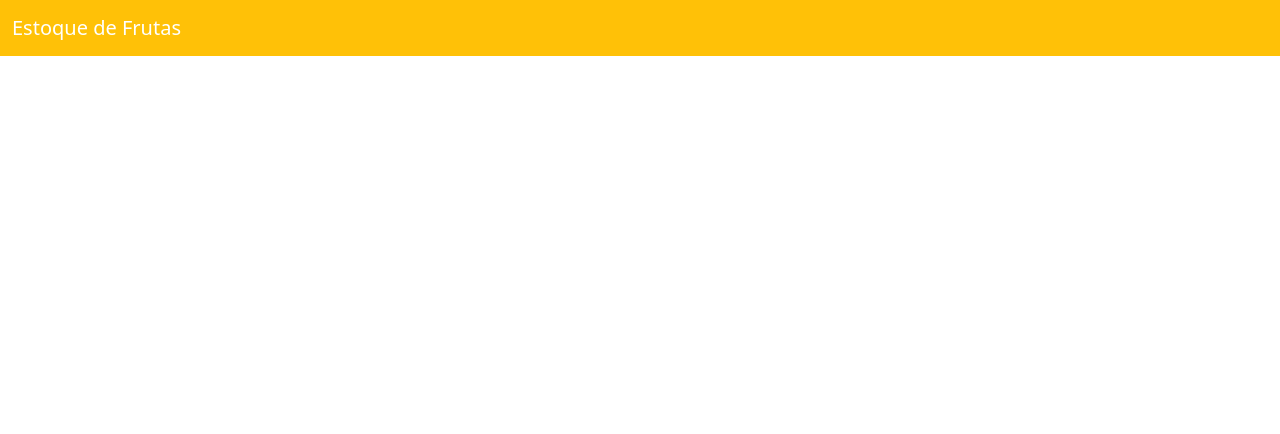
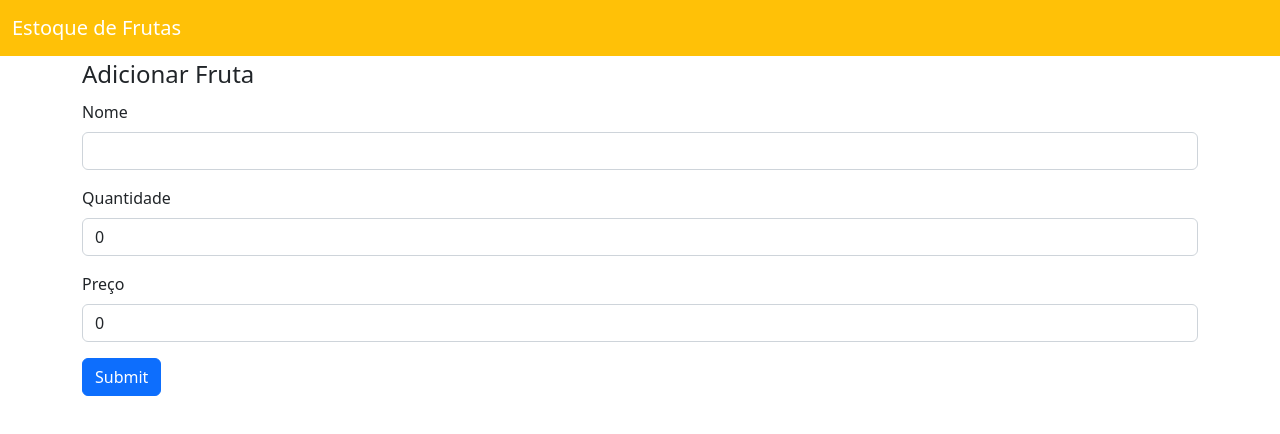
Before and after one commit to FabioCoelho27/fruit, an Angular app: page /fruits/create in a window 1280 px wide. Before the commit this address led to /. Shown: the top 434 px of the page. Built offline with nearby package versions, Linux system fonts and the light colour scheme.

Commit message:
Implement function of create to user interface

```diff
--- a/db.json
+++ b/db.json
@@ -1,5 +1,5 @@
 {
- "fruits":[
+  "fruits": [
     {
       "id": 1,
       "name": "mangá",
@@ -17,6 +17,12 @@
       "name": "Laranja",
       "quantity": 8,
       "price": 2.99
+    },
+    {
+      "id": 4,
+      "name": "Morango",
+      "price": 6.99,
+      "quantity": 12
     }
   ]
 }
--- a/src/app/fruits/create/create.component.html
+++ b/src/app/fruits/create/create.component.html
@@ -1 +1,25 @@
-<p>create works!</p>
+<div class="class container">
+  <legend>Adicionar Fruta</legend>
+  <form>
+    <div class="mb-3">
+      <label for="txtname" class="form-label">Nome</label>
+      <input type="text" class="form-control" id="txtname" aria-describedby="emailHelp"
+        name="fruitname" [(ngModel)] = "fruitForm.name"
+      >
+    </div>
+    <div class="mb-3">
+      <label for="txtquantity" class="form-label">Quantidade</label>
+      <input type="number" class="form-control" id="txtquantity" aria-describedby="emailHelp"
+        name="quantity" [(ngModel)] = "fruitForm.quantity"
+      >
+    </div>
+    <div class="mb-3">
+      <label for="txtprice" class="form-label">Preço</label>
+      <input type="number" class="form-control" id="txtprice" aria-describedby="emailHelp"
+        name="price" [(ngModel)] = "fruitForm.price"
+      >
+    </div>
+
+    <button type="button" (click)="create()" class="btn btn-primary">Submit</button>
+  </form>
+</div>
--- a/src/app/fruits/create/create.component.ts
+++ b/src/app/fruits/create/create.component.ts
@@ -1,4 +1,9 @@
 import { Component, OnInit } from '@angular/core';
+import { Router } from '@angular/router';
+
+import { Fruits } from '../fruits';
+import { FruitsService } from '../fruits.service';
+
 
 @Component({
   selector: 'app-create',
@@ -7,9 +12,28 @@ import { Component, OnInit } from '@angular/core';
 })
 export class CreateComponent implements OnInit {
 
-  constructor() { }
+  fruitForm:Fruits = {
+    id:0,
+    name: '',
+    price: 0,
+    quantity: 0
+  }
+  constructor(private fruitService:FruitsService, private router:Router) { }
 
   ngOnInit(): void {
   }
 
+  create(){
+    this.fruitService.create(this.fruitForm)
+    .subscribe({
+      next:(data) => {
+        this.router.navigate(["/fruits/home"])
+      },
+      error:(error) => {
+        console.log(error)
+      }
+
+    })
+  }
+
 }
--- a/src/app/fruits/fruits.module.ts
+++ b/src/app/fruits/fruits.module.ts
@@ -1,9 +1,10 @@
 import { NgModule } from '@angular/core';
 import { CommonModule } from '@angular/common';
 
+import { CreateComponent } from './create/create.component';
+import { FormsModule } from '@angular/forms';
 import { FruitsRoutingModule } from './fruits-routing.module';
 import { HomeComponent } from './home/home.component';
-import { CreateComponent } from './create/create.component';
 
 
 @NgModule({
@@ -13,7 +14,8 @@ import { CreateComponent } from './create/create.component';
   ],
   imports: [
     CommonModule,
-    FruitsRoutingModule
+    FruitsRoutingModule,
+    FormsModule
   ]
 })
 export class FruitsModule { }
--- a/src/app/fruits/fruits.service.ts
+++ b/src/app/fruits/fruits.service.ts
@@ -10,6 +10,9 @@ export class FruitsService {
   constructor(private http: HttpClient) { }
 
   get(){
-    return this.http.get<Fruits[]>("http://localhost:3000/fruits")
+    return this.http.get<Fruits[]>("http://localhost:3000/fruits");
+  }
+  create(payload:Fruits){
+    return this.http.post<Fruits>("http://localhost:3000/fruits", payload);
   }
 }
--- a/src/app/fruits/home/home.component.html
+++ b/src/app/fruits/home/home.component.html
@@ -1,3 +1,9 @@
+ <div class="class container">
+  <div class="row mt-2">
+    <div class="col col-md-4 offset-md-4">
+      <a class="btn btn-primary" routerLink="/fruits/create">Adicionar Fruta</a>
+    </div>
+  </div>
   <table class="table">
     <thead>
       <tr>
@@ -16,3 +22,4 @@
       </tr>
     </tbody>
   </table>
+</div>
```
Also changed, not shown: src/app/fruits/fruits-routing.module.ts (+11 -4 lines). Lines whose indentation alone changed are shown as unchanged.
